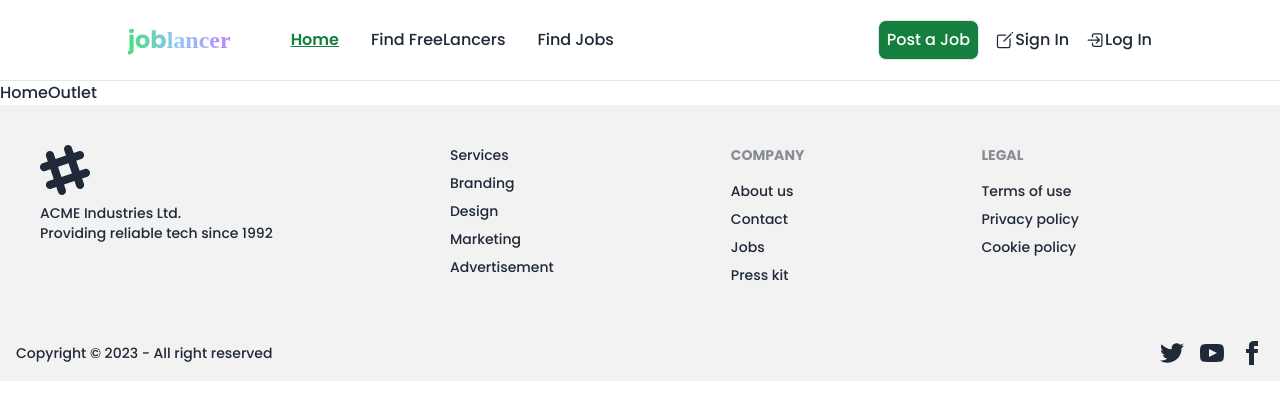
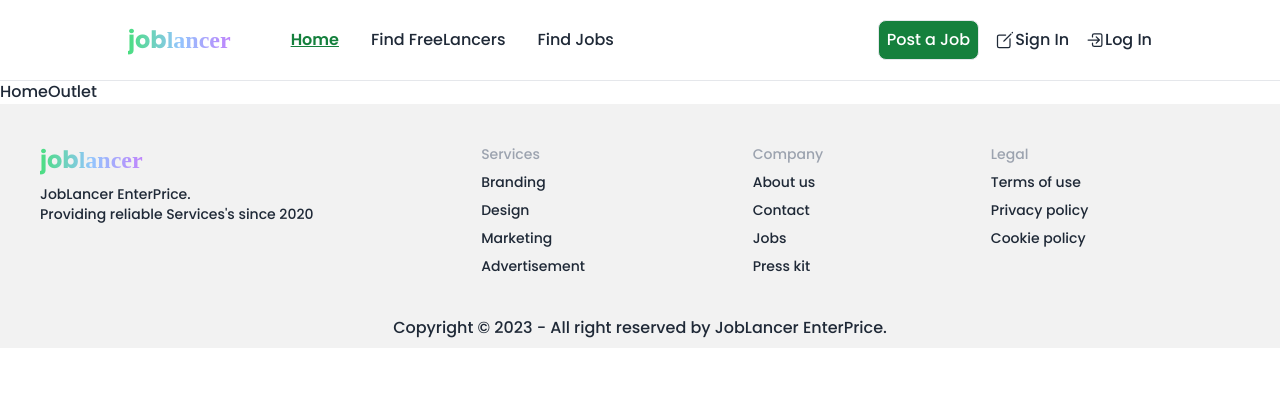
Before and after one commit to Tahsin0909/Job_Lancer_Client-, a React (Vite) app: page / in a window 1280 px wide. Shown: the top 420 px of the page. Built offline with nearby package versions, Linux system fonts and the light colour scheme; a web font is replaced by a local one.

Commit message:
Added Footer And Updated NAvbar

```diff
--- a/src/Components/Footer/Footer.jsx
+++ b/src/Components/Footer/Footer.jsx
@@ -1,43 +1,39 @@
+/* eslint-disable react/no-unescaped-entities */
 const Footer = () => {
     return (
         <div>
             <footer className="footer p-10 bg-base-200 text-base-content">
                 <aside>
-                    <svg width="50" height="50" viewBox="0 0 24 24" xmlns="http://www.w3.org/2000/svg" fillRule="evenodd" clipRule="evenodd" className="fill-current"><path d="M22.672 15.226l-2.432.811.841 2.515c.33 1.019-.209 2.127-1.23 2.456-1.15.325-2.148-.321-2.463-1.226l-.84-2.518-5.013 1.677.84 2.517c.391 1.203-.434 2.542-1.831 2.542-.88 0-1.601-.564-1.86-1.314l-.842-2.516-2.431.809c-1.135.328-2.145-.317-2.463-1.229-.329-1.018.211-2.127 1.231-2.456l2.432-.809-1.621-4.823-2.432.808c-1.355.384-2.558-.59-2.558-1.839 0-.817.509-1.582 1.327-1.846l2.433-.809-.842-2.515c-.33-1.02.211-2.129 1.232-2.458 1.02-.329 2.13.209 2.461 1.229l.842 2.515 5.011-1.677-.839-2.517c-.403-1.238.484-2.553 1.843-2.553.819 0 1.585.509 1.85 1.326l.841 2.517 2.431-.81c1.02-.33 2.131.211 2.461 1.229.332 1.018-.21 2.126-1.23 2.456l-2.433.809 1.622 4.823 2.433-.809c1.242-.401 2.557.484 2.557 1.838 0 .819-.51 1.583-1.328 1.847m-8.992-6.428l-5.01 1.675 1.619 4.828 5.011-1.674-1.62-4.829z"></path></svg>
-                    <p>ACME Industries Ltd.<br />Providing reliable tech since 1992</p>
+                    <div>
+                        <h1
+                            className="text-2xl font-bold bg-gradient-to-r from-green-400 via-blue-300 to-purple-400 bg-clip-text text-transparent"><span>job</span><span className="font-[BlackOpsOne]">lancer</span></h1>
+                    </div>
+                    <p>JobLancer EnterPrice. <br />Providing reliable Services's since 2020</p>
                 </aside>
                 <nav>
-                    <h1>Services</h1>
+                    <h1 className="text-gray-400">Services</h1>
                     <a className="link link-hover">Branding</a>
                     <a className="link link-hover">Design</a>
                     <a className="link link-hover">Marketing</a>
                     <a className="link link-hover">Advertisement</a>
                 </nav>
                 <nav>
-                    <header className="footer-title">Company</header>
+                    <h1 className="text-gray-400">Company</h1>
                     <a className="link link-hover">About us</a>
                     <a className="link link-hover">Contact</a>
                     <a className="link link-hover">Jobs</a>
                     <a className="link link-hover">Press kit</a>
                 </nav>
                 <nav>
-                    <header className="footer-title">Legal</header>
+                    <h1 className="text-gray-400">Legal</h1>
                     <a className="link link-hover">Terms of use</a>
                     <a className="link link-hover">Privacy policy</a>
                     <a className="link link-hover">Cookie policy</a>
                 </nav>
             </footer>
-            <footer className="footer items-center p-4 bg-base-200 text-base-content">
-                <aside className="items-center grid-flow-col">
-                    <p>Copyright © 2023 - All right reserved</p>
-                </aside>
-                <nav className="grid-flow-col gap-4 md:place-self-center md:justify-self-end">
-                    <a><svg xmlns="http://www.w3.org/2000/svg" width="24" height="24" viewBox="0 0 24 24" className="fill-current"><path d="M24 4.557c-.883.392-1.832.656-2.828.775 1.017-.609 1.798-1.574 2.165-2.724-.951.564-2.005.974-3.127 1.195-.897-.957-2.178-1.555-3.594-1.555-3.179 0-5.515 2.966-4.797 6.045-4.091-.205-7.719-2.165-10.148-5.144-1.29 2.213-.669 5.108 1.523 6.574-.806-.026-1.566-.247-2.229-.616-.054 2.281 1.581 4.415 3.949 4.89-.693.188-1.452.232-2.224.084.626 1.956 2.444 3.379 4.6 3.419-2.07 1.623-4.678 2.348-7.29 2.04 2.179 1.397 4.768 2.212 7.548 2.212 9.142 0 14.307-7.721 13.995-14.646.962-.695 1.797-1.562 2.457-2.549z"></path></svg>
-                    </a>
-                    <a><svg xmlns="http://www.w3.org/2000/svg" width="24" height="24" viewBox="0 0 24 24" className="fill-current"><path d="M19.615 3.184c-3.604-.246-11.631-.245-15.23 0-3.897.266-4.356 2.62-4.385 8.816.029 6.185.484 8.549 4.385 8.816 3.6.245 11.626.246 15.23 0 3.897-.266 4.356-2.62 4.385-8.816-.029-6.185-.484-8.549-4.385-8.816zm-10.615 12.816v-8l8 3.993-8 4.007z"></path></svg></a>
-                    <a><svg xmlns="http://www.w3.org/2000/svg" width="24" height="24" viewBox="0 0 24 24" className="fill-current"><path d="M9 8h-3v4h3v12h5v-12h3.642l.358-4h-4v-1.667c0-.955.192-1.333 1.115-1.333h2.885v-5h-3.808c-3.596 0-5.192 1.583-5.192 4.615v3.385z"></path></svg></a>
-                </nav>
-            </footer>
+            <div className="text-center pb-2 px-4 bg-base-200 ">
+                <p className="text-md">Copyright © 2023 - All right reserved by JobLancer EnterPrice.</p>
+            </div>
         </div>
     );
 };
--- a/src/Components/Navbar/Navbar.jsx
+++ b/src/Components/Navbar/Navbar.jsx
@@ -4,7 +4,7 @@ import { IoLogInOutline , IoCreateOutline } from "react-icons/io5";
 
 const Navbar = () => {
     return (
-        <div className="flex justify-between items-center lg:px-32 md:px-10 px-4 border-b py-3">
+        <div className="flex justify-between items-center lg:px-32 md:px-10 px-4 border-b py-3 fixed w-full bg-white">
             <div className="flex items-center">
                 <div className="flex items-center">
                     <div className="drawer">
--- a/src/HomePage/HomeOutlet.jsx
+++ b/src/HomePage/HomeOutlet.jsx
@@ -2,8 +2,10 @@
 
 const HomeOutlet = () => {
     return (
-        <div>
-            <h1>HomeOutlet</h1>
+        <div className="pt-20 ">
+            <div className="">
+                <h1>HomeOutlet</h1>
+            </div>
         </div>
     );
 };
```
